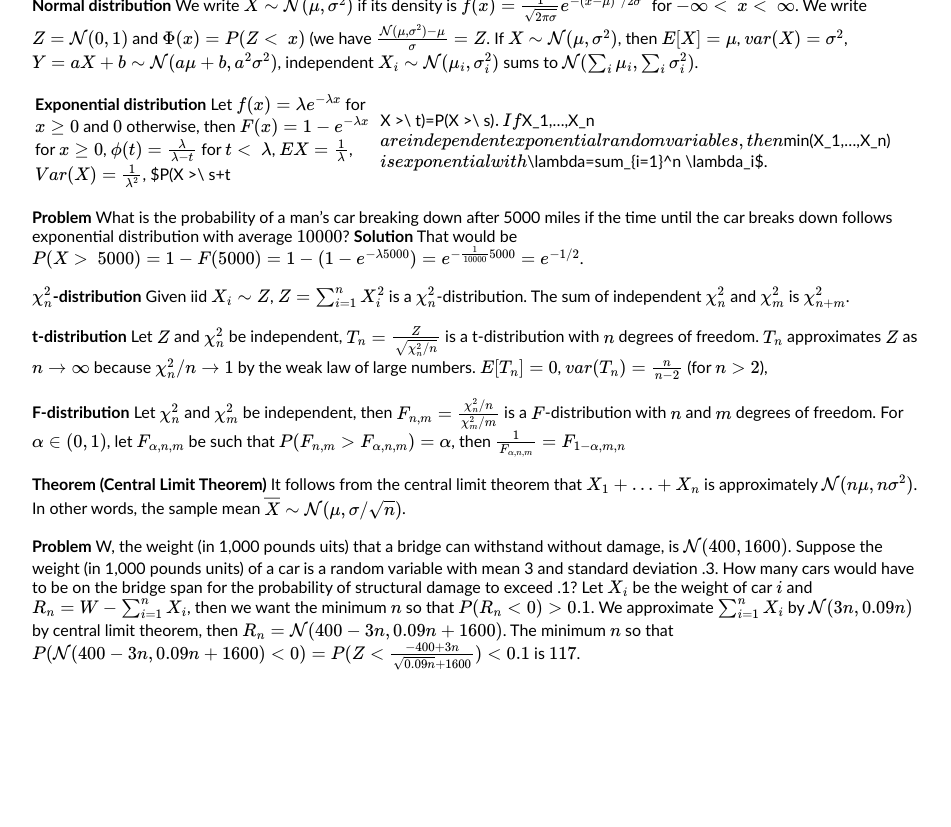
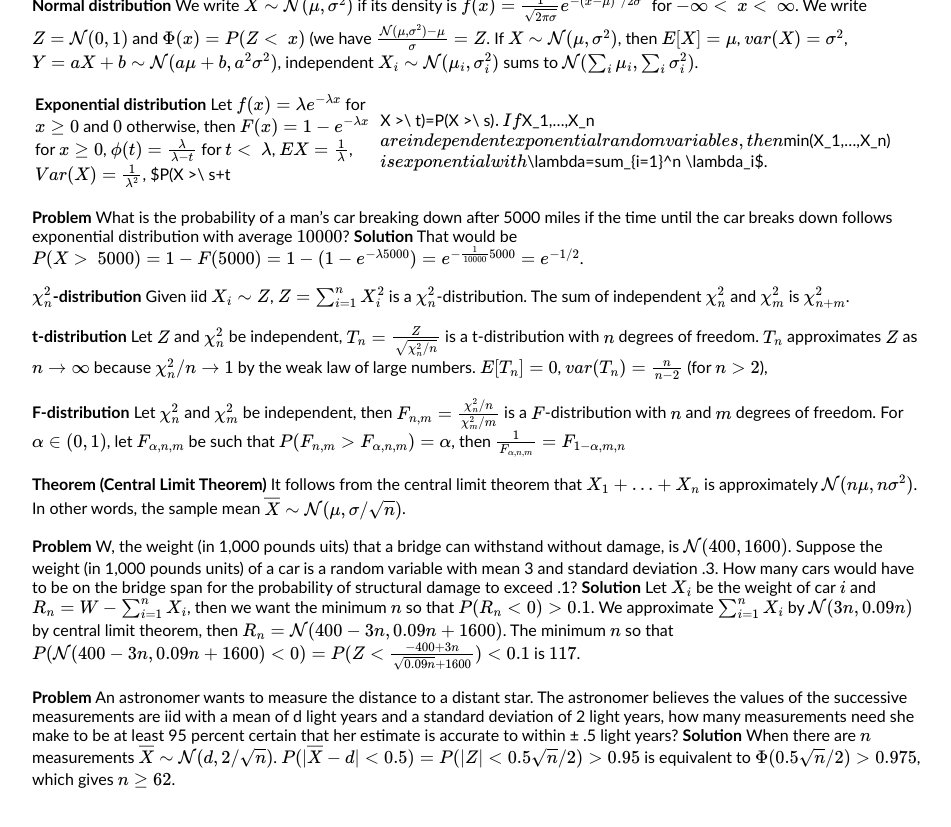
Before and after one commit to henryzhang11/questions-I-have, a Jekyll site: the page built from _posts/2023-08-20-probability-theory-review.md, in a window 1280 px wide and 900 px high, scrolled down 3695 px. Shown: the top 827 px of the window, without its empty margins (160-1111 px from the left). Built offline with Jekyll 4.4.1, drawn with Linux system fonts in a browser that asks for light colours; formulas are drawn with MathJax 3; before the commit the page ends 4478 px from its top, so only the background shows below that.

Commit message:
Update 2023-08-20-probability-theory-review.md

```diff
--- a/_posts/2023-08-20-probability-theory-review.md
+++ b/_posts/2023-08-20-probability-theory-review.md
@@ -111,4 +111,7 @@ __solution:__ Consider the following state space $(7,7),7,12,s$ with $(7,7)$ sta
 **Theorem (Central Limit Theorem)** It follows from the central limit theorem that $X_1+...+X_n$ is approximately $\mathcal{N}(n\mu, n\sigma^2)$. In other words, the sample mean $\overline{X}\sim\mathcal{N}(\mu,\sigma/\sqrt{n})$.
 
 **Problem** W, the weight (in 1,000 pounds uits) that a bridge can withstand without damage, is $\mathcal{N}(400,1600)$. Suppose the weight (in 1,000 pounds units) of a car is a random variable with mean 3 and standard deviation .3. How many cars would have to be on the bridge span for the probability of structural damage to exceed .1?
-Let $X_i$ be the weight of car $i$ and $R_n=W-\sum_{i=1}^n X_i$, then we want the minimum $n$ so that $P(R_n<0)>0.1$. We approximate $\sum_{i=1}^n X_i$ by $\mathcal{N}(3n, 0.09n)$ by central limit theorem, then $R_n=\mathcal{N}(400-3n, 0.09n+1600)$. The minimum $n$ so that $P(\mathcal{N}(400-3n,0.09n+1600)<0)=P(Z<\frac{-400+3n}{\sqrt{0.09n}+1600})<0.1$ is $117$.
+**Solution** Let $X_i$ be the weight of car $i$ and $R_n=W-\sum_{i=1}^n X_i$, then we want the minimum $n$ so that $P(R_n<0)>0.1$. We approximate $\sum_{i=1}^n X_i$ by $\mathcal{N}(3n, 0.09n)$ by central limit theorem, then $R_n=\mathcal{N}(400-3n, 0.09n+1600)$. The minimum $n$ so that $P(\mathcal{N}(400-3n,0.09n+1600)<0)=P(Z<\frac{-400+3n}{\sqrt{0.09n}+1600})<0.1$ is $117$.
+
+**Problem** An astronomer wants to measure the distance to a distant star. The astronomer believes the values of the successive measurements are iid with a mean of d light years and a standard deviation of 2 light years, how many measurements need she make to be at least 95 percent certain that her estimate is accurate to within ± .5 light years?
+**Solution** When there are $n$ measurements $\overline{X}\sim\mathcal{N}(d, 2/\sqrt{n})$. $P(|\overline{X}-d|<0.5)=P(|Z|<0.5\sqrt{n}/2)>0.95$ is equivalent to $\Phi(0.5\sqrt{n}/2)>0.975$, which gives $n\geq 62$.
```
